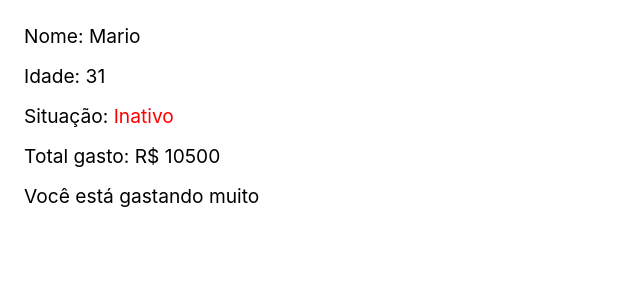
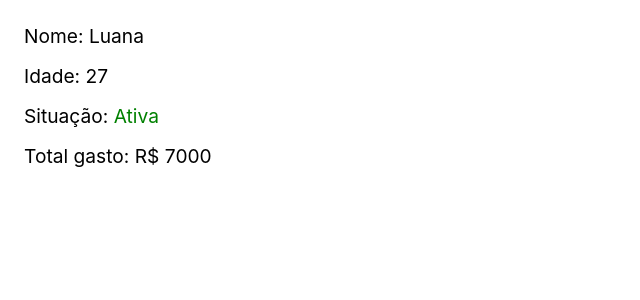
Before and after one commit to igorsantos97/REACT-ORIGAMID, a React (Create React App) app in the folder 02-react-iniciantes/ambiente-do-curso/appreact/: page / in a window 1280 px wide. Shown: the top 300 px of the page, without its empty margins (0-640 px from the left). Built offline with nearby package versions, Linux system fonts and the light colour scheme.

Commit message:
[REACT-INICIANTES] Finalizar exercício de JSX (Versão Origamid)

```diff
--- a/02-react-iniciantes/ambiente-do-curso/appreact/src/App.js
+++ b/02-react-iniciantes/ambiente-do-curso/appreact/src/App.js
@@ -26,26 +26,24 @@ const mario = {
 };
 
 const App = () => {
-  const dados = mario;
+  const dados = luana;
   const styleAtivo = {
     color: 'green',
   };
 
-  const total = dados.compras.reduce((acumulador, valorAtual) => {
-    return acumulador + +valorAtual.preco.replace('R$ ', '');
-  }, 0);
+  const total = dados.compras
+    .map((item) => Number(item.preco.replace('R$ ', '')))
+    .reduce((a, b) => a + b);
 
   return (
     <>
       <p>Nome: {dados.cliente}</p>
       <p>Idade: {dados.idade}</p>
       <p>
-        Situação:
-        {dados.ativa ? (
-          <span style={styleAtivo}> Ativa</span>
-        ) : (
-          <span style={{ color: 'red' }}> Inativo</span>
-        )}
+        Situação:{' '}
+        <span style={{ color: dados.ativa ? 'green' : 'red' }}>
+          {dados.ativa ? 'Ativa' : 'Inativa'}
+        </span>
       </p>
       <p>Total gasto: R$ {total}</p>
       {total > 10000 && <p>Você está gastando muito</p>}
```
